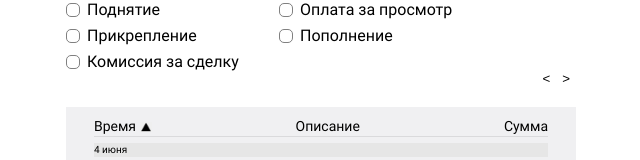
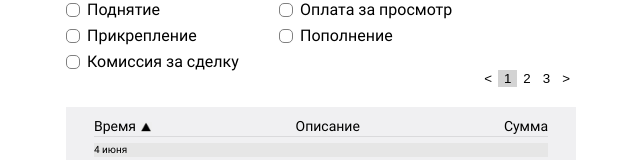
Before and after one commit to AnGeD13/spending_history, a React (Vite) app: page / in a window 1280 px wide. Shown: the part 241-401 px from the top of the page, without its empty margins (319-959 px from the left). Built offline with nearby package versions, Linux system fonts and the light colour scheme.

Commit message:
edit pagination

```diff
--- a/src/App/App.jsx
+++ b/src/App/App.jsx
@@ -1,12 +1,14 @@
 import { useEffect, useState } from 'react';
 import Title from "../components/Title/Title"
-import Filter from '../components/Filters/Filters/Filters';
+import Filters from '../components/Filters/Filters/Filters';
 import Table from '../components/Table/Table';
 import { groupedByDay, sortedDaysAsc, sortedDaysDesc } from '../utils/groupingAndSortData';
 import styles from './app.module.scss';
 
+const INITIAL_PAGE = 1;
 
 export default function App() {
+  const [currentPage, setCurrentPage] = useState(INITIAL_PAGE);
   const [transactions, setTransactions] = useState({});
   const [minSum, setMinSum] = useState(0);
   const [maxSum, setMaxSum] = useState(null);
@@ -41,12 +43,13 @@ export default function App() {
     );
 
     setTransactions(filteredTransactions);
+    setCurrentPage(INITIAL_PAGE);
   }, [minSum, maxSum, firstDate, lastDate, selectedTypes, sortOrder])
 
   return (
     <div className={styles.block}>
       <Title/>
-      <Filter
+      <Filters
         setMinSum={setMinSum}
         setMaxSum={setMaxSum}
         selectedTypes={selectedTypes}
@@ -55,6 +58,8 @@ export default function App() {
         setLastDate={setLastDate}
       />
       <Table
+        currentPage={currentPage}
+        setCurrentPage={setCurrentPage}
         transactions={transactions}
         changeSortOrder={changeSortOrder}
       />
--- a/src/components/Filters/Filters/Filters.jsx
+++ b/src/components/Filters/Filters/Filters.jsx
@@ -4,7 +4,7 @@ import SumFilter from "../SumFilter/SumFilter";
 import styles from "./filters.module.scss";
 
 
-export default function Filter({
+export default function Filters({
   setMinSum, setMaxSum, selectedTypes, setSelectedTypes,
   setFirstDate, setLastDate
 }) {
--- /dev/null
+++ b/src/components/Pagination/Pagination.jsx
@@ -0,0 +1,52 @@
+import styles from "./pagination.module.scss";
+
+const getPages = (minPage, maxPage) => {
+  let pages = [];
+  for (let i=minPage; i<=maxPage; i++) {
+    pages.push(i);
+  }
+  return pages;
+}
+
+export default function Pagination({
+  totalPages, currentPage, setCurrentPage
+}) {
+  const minPage = Math.max(currentPage - 2, 1);
+  const maxPage = Math.min(totalPages, currentPage + 2);
+  const pages = getPages(minPage, maxPage);
+
+  const handleNextPage = () => {
+    if (currentPage < totalPages) {
+      setCurrentPage(currentPage + 1);
+    }
+  };
+
+  const handlePrevPage = () => {
+    if (currentPage > 1) {
+      setCurrentPage(currentPage - 1);
+    }
+  };
+
+  return (
+    <div className={styles.pagination}>
+      <button
+        className={styles.paginationItem}
+        onClick={handlePrevPage}
+      >{'<'}</button>
+      <ul className={styles.paginationList}>
+        {pages.map((page) => (
+          <li key={page} className={page === currentPage ? `${styles.currentPage}` : ''}>
+            <button
+              className={styles.paginationItem}
+              onClick={() => setCurrentPage(page)}
+            >{page}</button>
+          </li>
+        ))}
+      </ul>
+      <button
+        className={styles.paginationItem}
+        onClick={handleNextPage}
+      >{'>'}</button>
+    </div>
+  )
+}
--- /dev/null
+++ b/src/components/Pagination/pagination.module.scss
@@ -0,0 +1,18 @@
+.pagination {
+  display: flex;
+  justify-content: end;
+  margin-bottom: 20px;
+}
+
+.paginationList {
+  display: flex;
+}
+
+.currentPage {
+  background-color: lightgray;
+}
+
+.paginationItem {
+  background-color: transparent;
+  border: none;
+}
--- a/src/components/Table/Table.jsx
+++ b/src/components/Table/Table.jsx
@@ -1,7 +1,7 @@
 import { getHoursAndMinutes } from "../../utils/getHourAndMinutes";
 import { getDayAndMonth } from "../../utils/getDayAndMonth";
-import { useState } from "react";
 import styles from "./table.module.scss";
+import Pagination from "../Pagination/Pagination";
 
 
 const getPaginatedData = (data, currentPage, itemsPerPage) => {
@@ -10,11 +10,13 @@ const getPaginatedData = (data, currentPage, itemsPerPage) => {
   return data.slice(startIndex, endIndex);
 }
 
-export default function Table({transactions, changeSortOrder}) {
-  const [currentPage, setCurrentPage] = useState(1);
+export default function Table({
+  currentPage, setCurrentPage, transactions, changeSortOrder
+}) {
   const itemsPerPage = 30;
 
   const flatItems = Object.values(transactions).flat();
+  const totalPages = Math.ceil(flatItems.length / itemsPerPage);
   const paginatedItems = getPaginatedData(flatItems, currentPage, itemsPerPage);
 
   const groupedByDate = paginatedItems.reduce((acc, item) => {
@@ -35,34 +37,13 @@ export default function Table({transactions, changeSortOrder}) {
     changeSortOrder();
   }
 
-  const handleNextPage = () => {
-    if (currentPage < Math.ceil(flatItems.length / itemsPerPage)) {
-      setCurrentPage(currentPage + 1);
-    }
-  };
-
-  const handlePrevPage = () => {
-    if (currentPage > 1) {
-      setCurrentPage(currentPage - 1);
-    }
-  };
-
   return (
     <>
-      <div className={styles.pagination}>
-        <button
-          className={styles.paginationBtn}
-          onClick={handlePrevPage}
-        >
-          {'<'}
-        </button>
-        <button
-          className={styles.paginationBtn}
-          onClick={handleNextPage}
-        >
-          {'>'}
-        </button>
-      </div>
+      <Pagination
+        totalPages={totalPages}
+        currentPage={currentPage}
+        setCurrentPage={setCurrentPage}
+      />
       <div className={styles.tableWrapper}>
         <div className={styles.table}>
           <div className={styles.thead}>
--- a/src/components/Table/table.module.scss
+++ b/src/components/Table/table.module.scss
@@ -85,14 +85,3 @@
 .sortDesc {
   transform: rotate(180deg);
 }
-
-.pagination {
-  display: flex;
-  justify-content: end;
-  margin-bottom: 20px;
-}
-
-.paginationBtn {
-  background-color: transparent;
-  border: none;
-}
--- a/src/styles/_reset.scss
+++ b/src/styles/_reset.scss
@@ -50,3 +50,11 @@ table {
 * {
 	box-sizing: border-box;
 }
+
+li {
+	list-style: none;
+}
+
+button {
+	cursor: pointer;
+}
```
